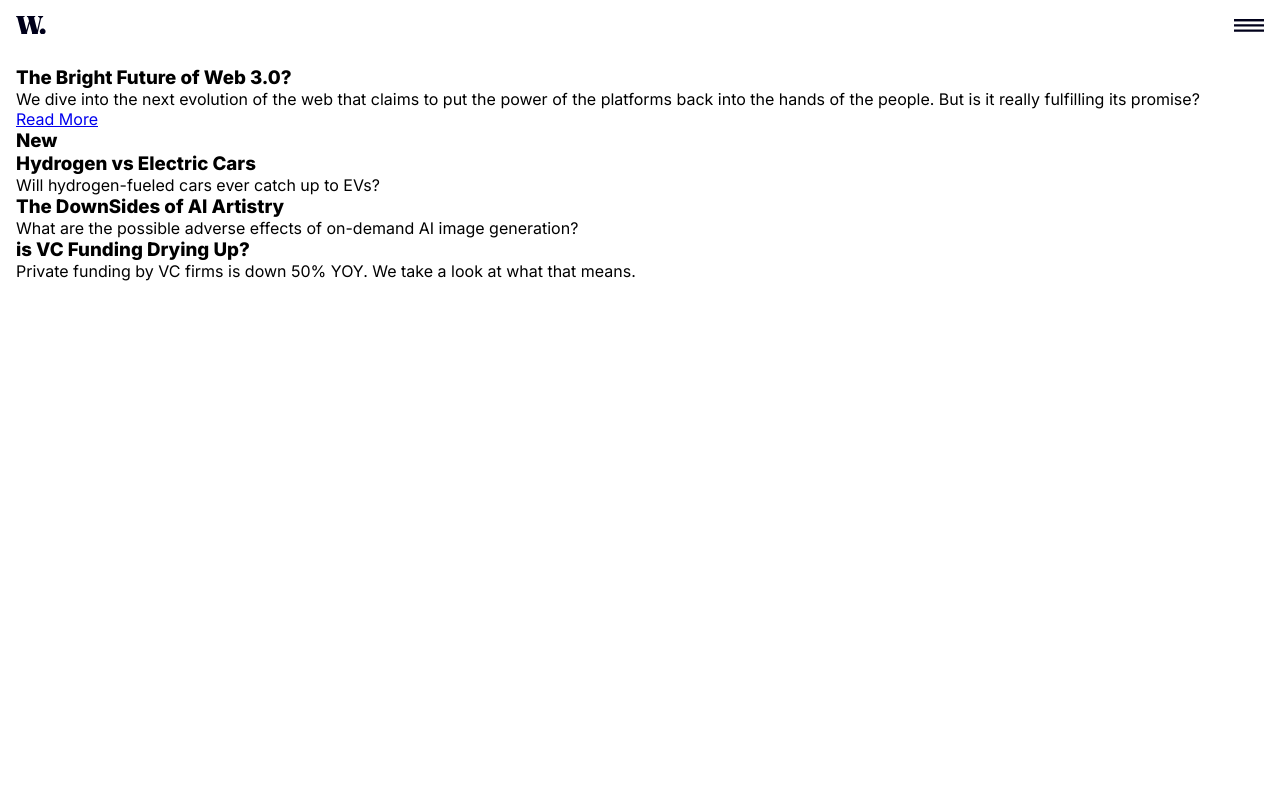
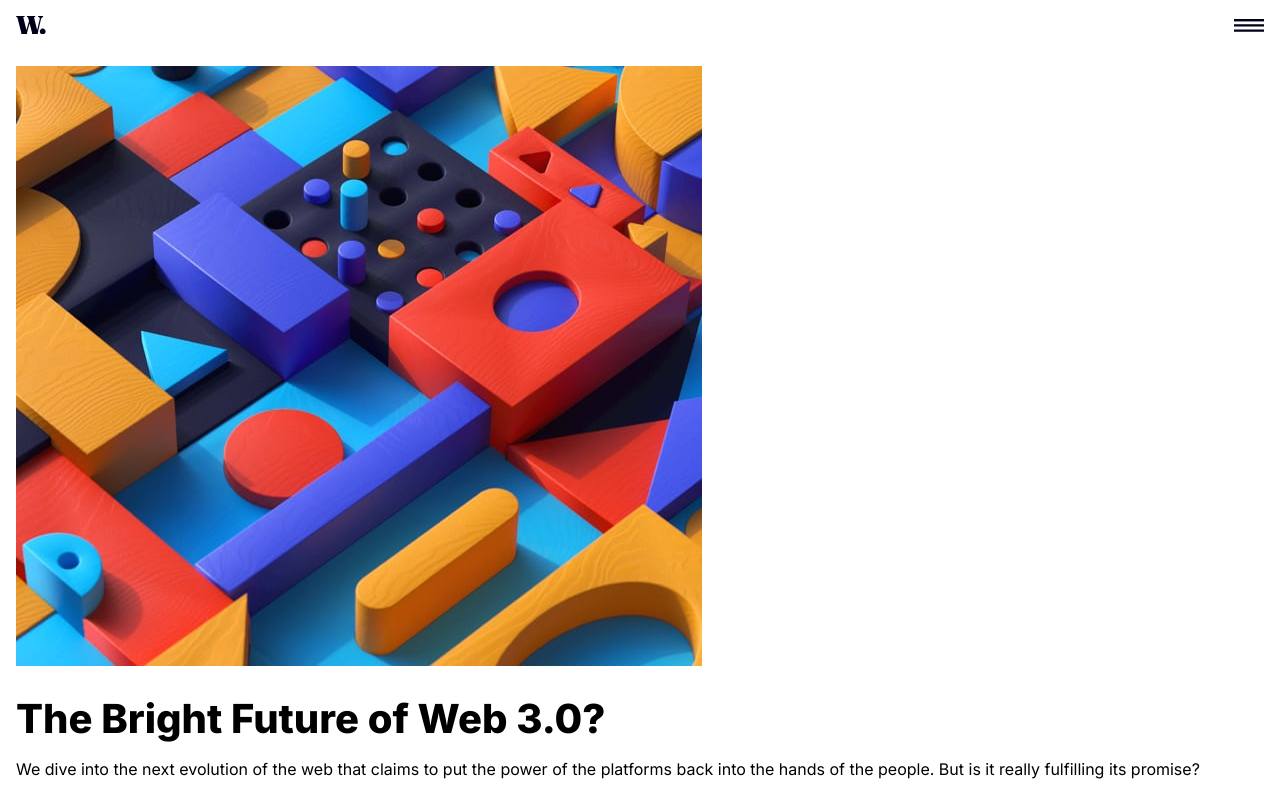
Before and after one commit to sammyodiagbe/news-homepage, a React (Create React App) app: page / in a window 1280 px wide. Shown: the top 797 px of the page. Built offline with nearby package versions, Linux system fonts and the light colour scheme.

Commit message:
working on structures

```diff
--- a/src/App.js
+++ b/src/App.js
@@ -1,6 +1,7 @@
 import { useState } from "react";
 import Logo from "./components/logo";
 import MenuIcon from "./components/menuIcon";
+import mobileImage from "./assets/images/image-web-3-mobile.jpg";
 
 function App() {
   const [showNavigation, setShowNavigation] = useState(false);
@@ -37,8 +38,9 @@ function App() {
       </nav>
       <main className="main">
         <div className="container">
-          <section className="">
+          <section className="head">
             <aside className="left-main-content">
+              <img src={mobileImage} alt="gaming mobile" />
               <div className="bottom">
                 <h1>The Bright Future of Web 3.0?</h1>
                 <div className="writeup">
--- a/src/styles/index.css
+++ b/src/styles/index.css
@@ -20,6 +20,11 @@ html svg {
   width: 30px;
 }
 
+body img,
+html img {
+  max-width: 100%;
+}
+
 body div.container,
 html div.container {
   padding: 1em;
@@ -37,4 +42,21 @@ html nav.navigation div.container {
       -ms-flex-align: center;
           align-items: center;
 }
+
+body main.main div.container section.head aside.left-main-content img,
+html main.main div.container section.head aside.left-main-content img {
+  margin-bottom: 24px;
+}
+
+body main.main div.container section.head aside.left-main-content div.bottom h1,
+body main.main div.container section.head aside.left-main-content div.bottom p,
+html main.main div.container section.head aside.left-main-content div.bottom h1,
+html main.main div.container section.head aside.left-main-content div.bottom p {
+  margin-bottom: 16px;
+}
+
+body main.main div.container section.head aside.left-main-content div.bottom h1,
+html main.main div.container section.head aside.left-main-content div.bottom h1 {
+  font-size: 40px;
+}
 /*# sourceMappingURL=index.css.map */
--- a/src/styles/index.scss
+++ b/src/styles/index.scss
@@ -1,5 +1,7 @@
 @import url("https://fonts.googleapis.com/css2?family=Inter:wght@400;600;800&display=swap");
 
+$bottom-margin: 24px;
+$space-between-text-elem: 16px;
 * {
   paddding: 0;
   margin: 0;
@@ -16,6 +18,10 @@ html {
   svg {
     width: 30px;
   }
+
+  img {
+    max-width: 100%;
+  }
   div.container {
     padding: 1em;
   }
@@ -26,4 +32,26 @@ html {
       align-items: center;
     }
   }
+
+  main.main {
+    div.container {
+      section.head {
+        aside.left-main-content {
+          img {
+            margin-bottom: $bottom-margin;
+          }
+
+          div.bottom {
+            h1,
+            p {
+              margin-bottom: $space-between-text-elem;
+            }
+            h1 {
+              font-size: 40px;
+            }
+          }
+        }
+      }
+    }
+  }
 }
```
Also changed, not shown: 1 other file (tests, documents, lock files or other folders).
